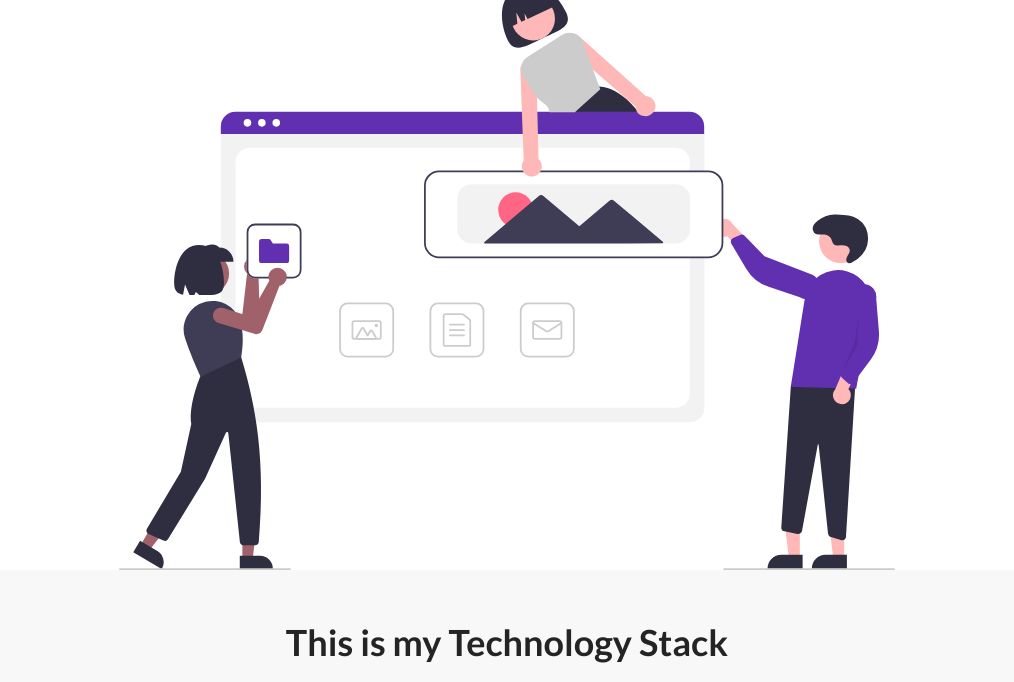
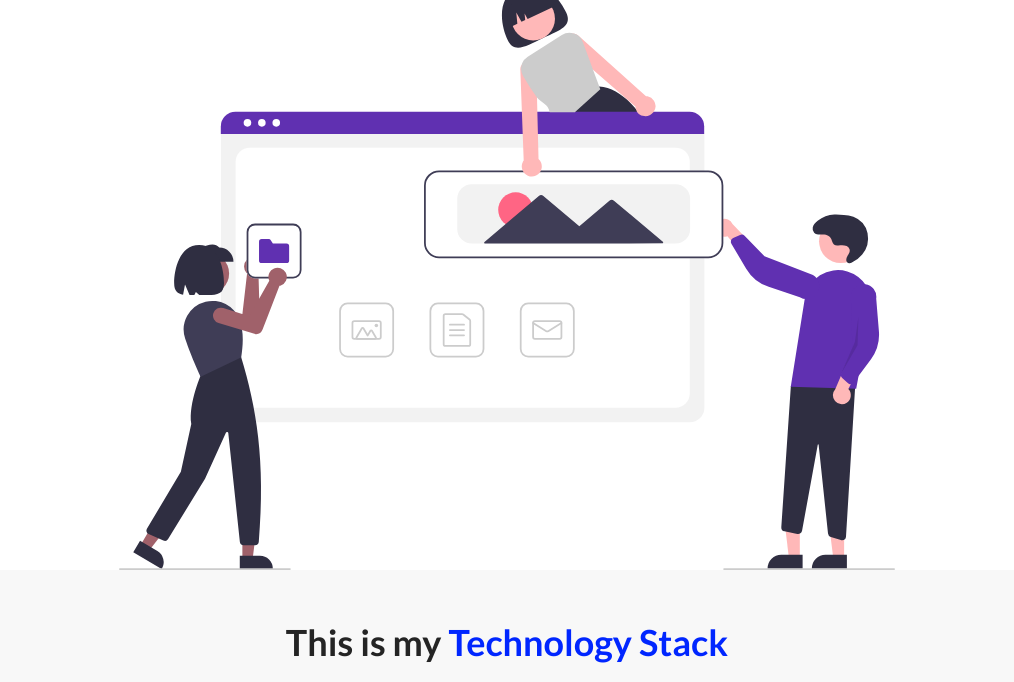
Before and after one commit to BryanDegante/Eportfolio, a plain HTML site: page index.html in a window 1280 px wide. Shown: the part 447-1129 px from the top of the page, without its empty margins (133-1147 px from the left). Drawn offline with Linux system fonts and the light colour scheme.

Commit message:
Finsihed Template

```diff
--- a/styles.css
+++ b/styles.css
@@ -86,7 +86,7 @@ li {
 }
 
 .text--purple {
-  color: #242424;
+  color: #0026ff;
 }
 
 .container {
```
